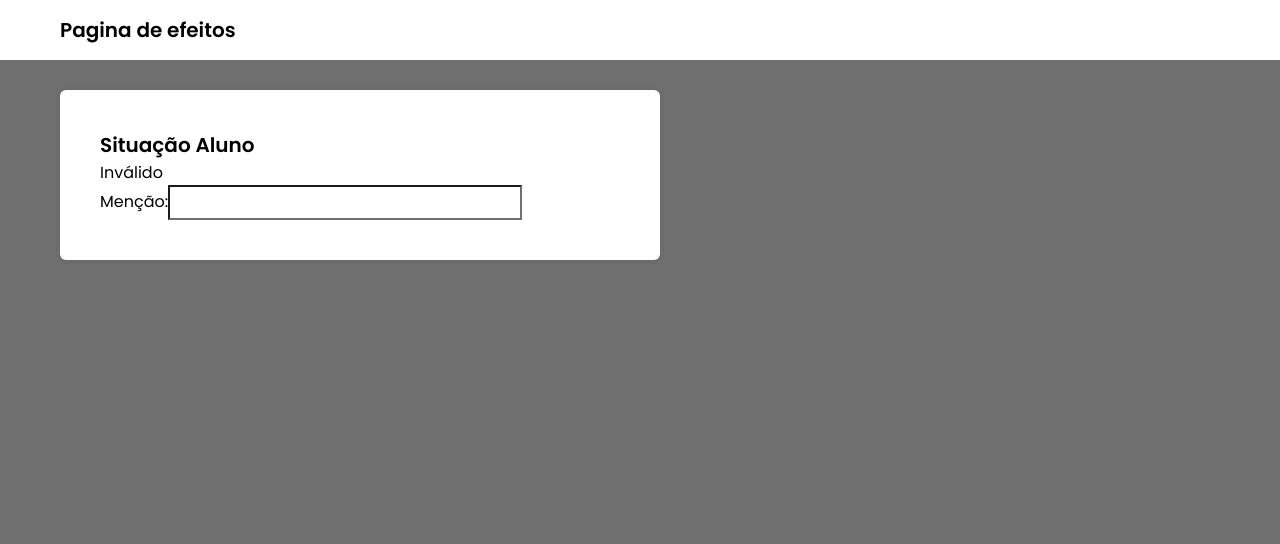
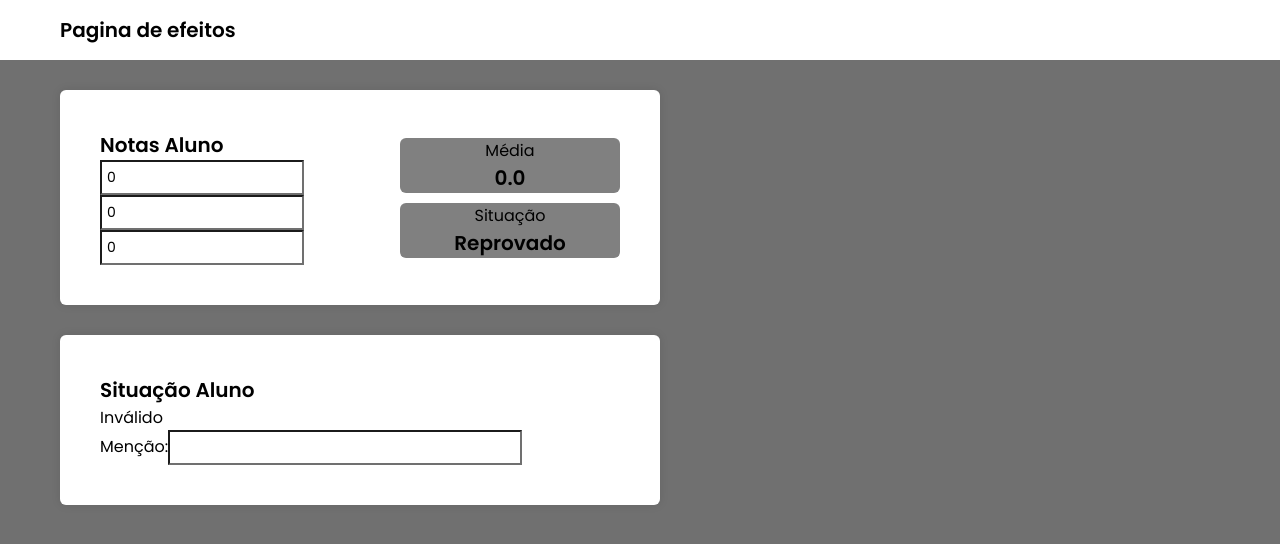
Before and after one commit to 11pedrofxx/curso-react, a React (Create React App) app: page /efeitos in a window 1280 px wide. Shown: the top 544 px of the page. Built offline with nearby package versions, Linux system fonts and the light colour scheme.

Commit message:
efeitos para calcular uma média

```diff
--- a/src/pages/efeitos/index.jsx
+++ b/src/pages/efeitos/index.jsx
@@ -1,14 +1,47 @@
 import './index.scss';
 import Cabecalho from '../../components/cabecalho'
 import { useState, useEffect } from 'react';
+import { tratarnumero} from '../../utils/tratarnumero'
 
 export default function Efeitos() {
     const [mencao, setMencao] = useState('');
     const [sitMencao, setsitMencao] = useState('-')
 
+    const[nota1, setnota1] = useState(0)
+    const[nota2, setnota2] = useState(0)
+    const[nota3, setnota3] = useState(0)
+    const[media, setmedia] = useState(0)
+    const[situacao, setsituacao] = useState('')
+
     useEffect(() => {
         avaliarMencao()
     }, [mencao])
+
+
+    useEffect(() => {
+        avaliarNotas()
+    }, [nota1, nota2, nota3])
+
+    useEffect(() => {
+        avaliarSituacao()
+    }, [media])
+
+    function avaliarNotas() {
+        let m = (tratarnumero(nota1) + tratarnumero(nota2) + tratarnumero(nota3)) / 3
+        setmedia(m)
+
+    }
+
+    function avaliarSituacao() {
+        let s = '';
+        if (media >= 6){
+            s = 'Aprovado'
+        }
+        else {
+            s = 'Reprovado'
+        }
+        setsituacao(s)
+    }
 
     function avaliarMencao() {
         if (mencao == 'P') {
@@ -29,6 +62,27 @@ export default function Efeitos() {
         <div className='pagina-efeitos pagina'>
             <Cabecalho titulo='Pagina de efeitos'/>
 
+            <section className='secao media'>
+
+                <div className='notas-aluno'>
+                    <h1> Notas Aluno</h1>
+                    <input type="text" value={nota1} onChange={e => setnota1(e.target.value)}/>
+                    <input type="text" value={nota2} onChange={e => setnota2(e.target.value)}/>
+                    <input type="text" value={nota3} onChange={e => setnota3(e.target.value)}/>
+                </div>
+
+                <div className='result-aluno' >
+                    <div className='result'>
+                            <label> Média</label>
+                            <h1> {media.toFixed(1)}</h1>
+                    </div>
+                    <div className='result'>
+                        <label>Situação</label>
+                        <h1>{situacao}</h1>
+                    </div>
+                </div>
+            </section>
+
             <section className='secao'>
                 <h1> Situação Aluno</h1>
 
--- a/src/pages/efeitos/index.scss
+++ b/src/pages/efeitos/index.scss
@@ -1,4 +1,23 @@
 .pagina-efeitos {
 
 
+    .media{
+        display: flex;
+        align-items: center;
+
+    }
+
+    .result-aluno{
+        display: flex;
+        flex-direction: column;
+        gap: 10px;
+        .result{
+        background-color: gray;
+        border-radius: 6px;
+        width: 220px;
+        text-align: center;
+
+    }
+    }
+
 }
```
